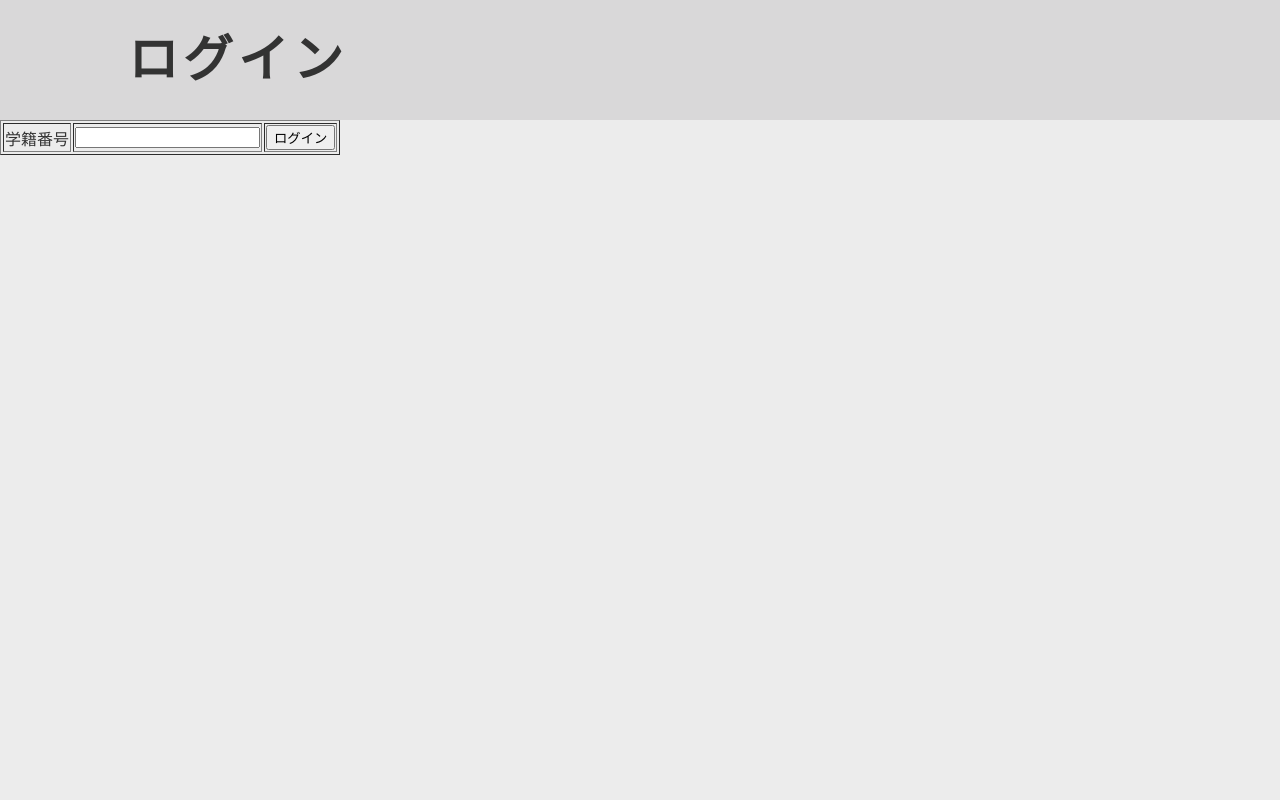
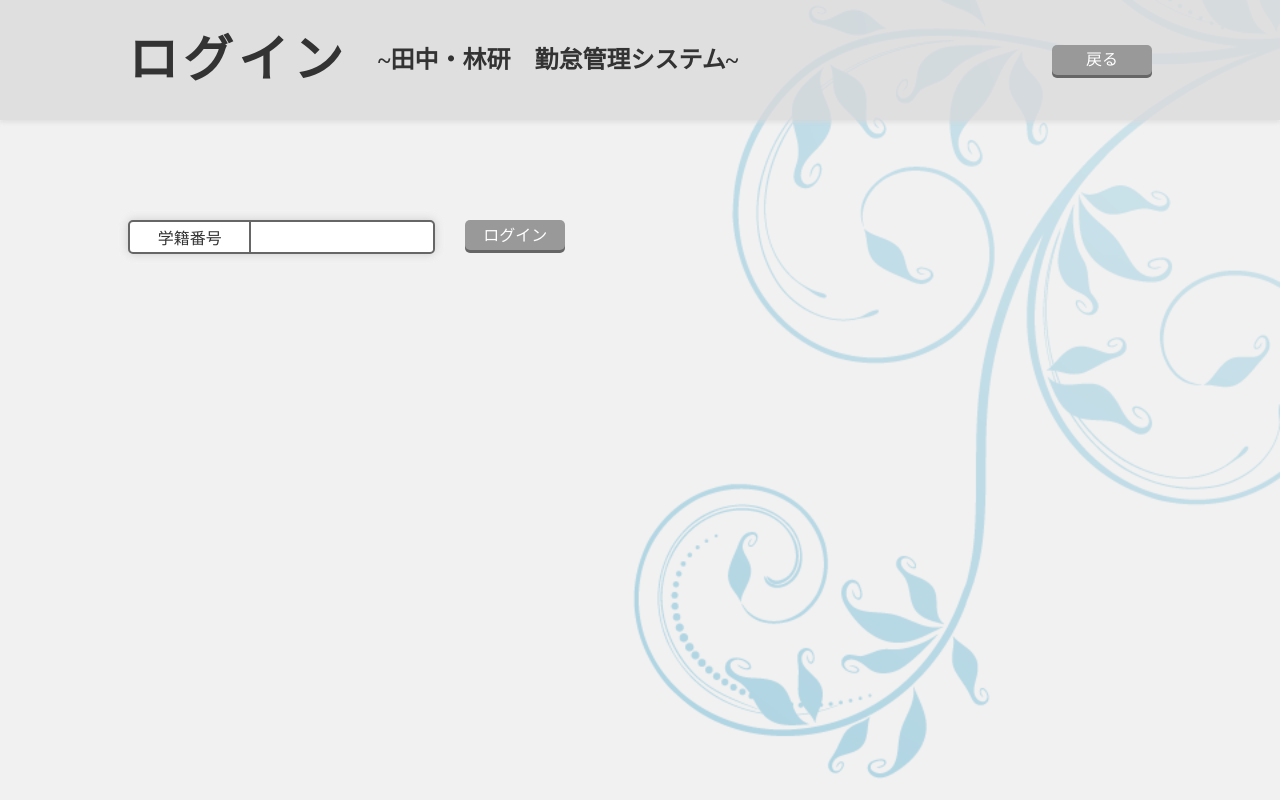
Before and after one commit to godyp/time_checker, a PHP site: page /pages/login.php in a window 1280 px wide. Run offline with PHP 8.4, Linux system fonts and the light colour scheme; data comes from the database, SQL or seed files in the repository.

Commit message:
login.phpのcssと学籍番号の桁数チェック

```diff
--- a/server/css/login_style.css
+++ b/server/css/login_style.css
@@ -1,70 +1,169 @@
-body{
-    margin:0;
+body {
+  margin: 0;
   user-select: none;
-    background-color:#ECECEC;
   color: #333333;
+  background-image: url(../img/white0030.png);
+  background-size: cover;
+  background-repeat: no-repeat;
+  background-attachment: fixed;
+  background-position: right bottom;
+}
+
+.clear {
+  clear: both;
+}
+
+ul,
+ol {
+  list-style: none;
+  padding: 0;
 }
 
 a {
   text-decoration: none;
+  color: white;
 }
 
 .main {
+  margin: 0;
   width: 100%;
+  background-color: rgba(236, 236, 236, 0.7);
+  height: 100vh;
 }
 
-.container{
-    width:80%;
-    margin:0 auto;
+.container {
+  width: 80%;
+  margin: 0 auto;
 }
 
-header{
+header {
   padding-top: 10px;
   padding-bottom: 10px;
-    height:100px;
-    background-color:#D9D8D9;
+  height: 100px;
+  background-color: rgba(217, 216, 217, 0.7);
+  box-shadow: 0 3px 3px rgba(217, 216, 217, 0.5);
 }
 
 .main .header-left {
-    float:left;
+  float: left;
   height: 100px;
-    line-height:100px;
-    margin-top:0;
-    margin-bottom:0;
+  line-height: 100px;
+  margin-top: 0;
+  margin-bottom: 0;
 }
 
-.main .header-right{
+.main header h1 {
+  letter-spacing: 5px;
+  margin-right: 30px;
+  font-size: 50px;
+}
+
+.header-right {
+  float: right;
+  margin-top: 35px;
+}
+
+.login {
+  margin-top: 100px;
+}
+
+.main .btn {
   display: inline-block;
   height: 30px;
   line-height: 30px;
-    width:100px;
+  width: 100px;
   text-align: center;
-    margin-top:35px;
-    background-color:#999;
+  margin-left: 30px;
+  background-color: #999;
   border-radius: 5px;
   color: white;
-    float:right;
   box-shadow: 0 3px #666;
+  transition: opacity 0.3s;
+  border: none;
+  font-size: 16px;
+  outline: 0;
 }
 
-.main .header-right:hover{
+.main .btn:hover {
   cursor: pointer;
+  opacity: 0.7;
 }
 
-.main header h1{
-    letter-spacing:5px;
-    margin-right:30px;
-    font-size:50px;
+.main .btn:active {
+  position: relative;
+  top: 3px;
+  box-shadow: none;
 }
 
-
-
-
-
-.state{
-    border-collapse: collapse;
+table {
+  border-collapse: separate;
+  border: 2px solid #666;
+  border-spacing: 0;
+  border-radius: 5px;
+  overflow: hidden;
+  background-color: white;
+  width: 30%;
+  box-shadow: 0 0 10px #ccc;
+  margin-top: 100px;
+  float: left;
 }
 
-.state th, .state td {
-    border: solid 2px #333;
+table td {
+  border: solid 2px #666;
+  border-top: none;
+  padding: 0;
+  height: 30px;
 }
+
+table td:first-child {
+  width: 40%;
+}
+
+table tr {
+  text-align: center;
+}
+
+table th:first-child {
+  width: 60%;
+}
+
+table th:first-child,
+table td:first-child {
+  border-left: none;
+}
+
+table th:last-child,
+table td:last-child {
+  border-right: none;
+}
+
+table tr:last-child td {
+  border-bottom: none;
+}
+table th + th,
+table td + td {
+  border-left: none;
+}
+
+table td {
+}
+
+.input-sid {
+  width: 100%;
+  height: 26px;
+  margin: 0;
+  padding: 0;
+  border: none;
+  outline: 0;
+  font-size: 100%;
+  letter-spacing: 2px;
+  text-align: center;
+}
+
+.error1 {
+  /* background-color:red; */
+  clear: both;
+  color: red;
+  margin: 0;
+  margin-top: 20px;
+}
--- a/server/pages/login.php
+++ b/server/pages/login.php
@@ -1,17 +1,19 @@
 <?php
 session_start();
-try{
+try {
   $pdo = new PDO('sqlite:./../db/data.db');
   $pdo->exec('CREATE TABLE IF NOT EXISTS member(id INTEGER PRIMARY KEY, name TEXT, status INT)');
   //$pdo->setAttribute(PDO::ATTR_ERRMODE, PDO::ERRMODE_EXCEPTION);
   //$pdo->setAttribute(PDO::ATTR_EMULATE_PREPARES, false);
-  }catch(PDOException $e){
-      exit('Connection failed:'.$e->getMessage());
+} catch (PDOException $e) {
+  exit('Connection failed:' . $e->getMessage());
 }
 
-if(isset($_POST['datapost'])){
+$matches;
+if (isset($_POST['datapost'])) {
   $_SESSION['id'] = $_POST['id'];
   $id = $_SESSION['id'];
+  if (preg_match('/[0-9]{8}/u', strval($id), $matches)) {
     $id = intval($id);
     echo $id;
     //$stmt = $pdo->prepare("SELECT * FROM member WHERE id = ?");
@@ -20,10 +22,13 @@ if(isset($_POST['datapost'])){
     $stmt->execute();
     $count =  $stmt->fetchColumn();
     $data = $stmt->fetch();
-  if($count == 0){
+    if ($count == 0) {
       header('Location:error.php');
-  }else{
+    } else {
       header('Location:edit.php');
+    }
+  } else {
+    $matches = -1;
   }
 }
 $pdo = NULL; //DB接続解除
@@ -31,6 +36,7 @@ $pdo = NULL; //DB接続解除
 
 <!DOCTYPE html>
 <html lang="ja">
+
 <head>
   <meta charse="UTF-8">
   <title>Time Checker</title>
@@ -42,19 +48,28 @@ $pdo = NULL; //DB接続解除
     <header>
       <div class="container">
         <h1 class="header-left">ログイン</h1>
+        <h2 class="header-left">~田中・林研　勤怠管理システム~</h2>
+        <div class="btn header-right"><a href="../index.php">戻る</a></div>
       </div>
     </header>
+    <div class="container">
       <form action="" method="post" autocomplete="off">
-    <table border="1">
+        <table>
           <tr>
             <td>学籍番号</td>
-        <td><input type="text" name="id" maxlength="8"></td>
-        <td colspan="2" align="center">
-          <input type="submit" name= "datapost" value="ログイン">
-        </td>
+            <td><input class="input-sid" type="text" name="id" maxlength="8" autofocus></td>
           </tr>
         </table>
+        <input class="btn login" type="submit" name="datapost" value="ログイン">
+        <?php
+        global $matches;
+        if ($matches) {
+          echo '<p class="error1">※8桁の学籍番号を入力してください</p>';
+        }
+        ?>
       </form>
     </div>
+  </div>
 </body>
+
 </html>
```
Lines whose indentation alone changed are shown as unchanged.
